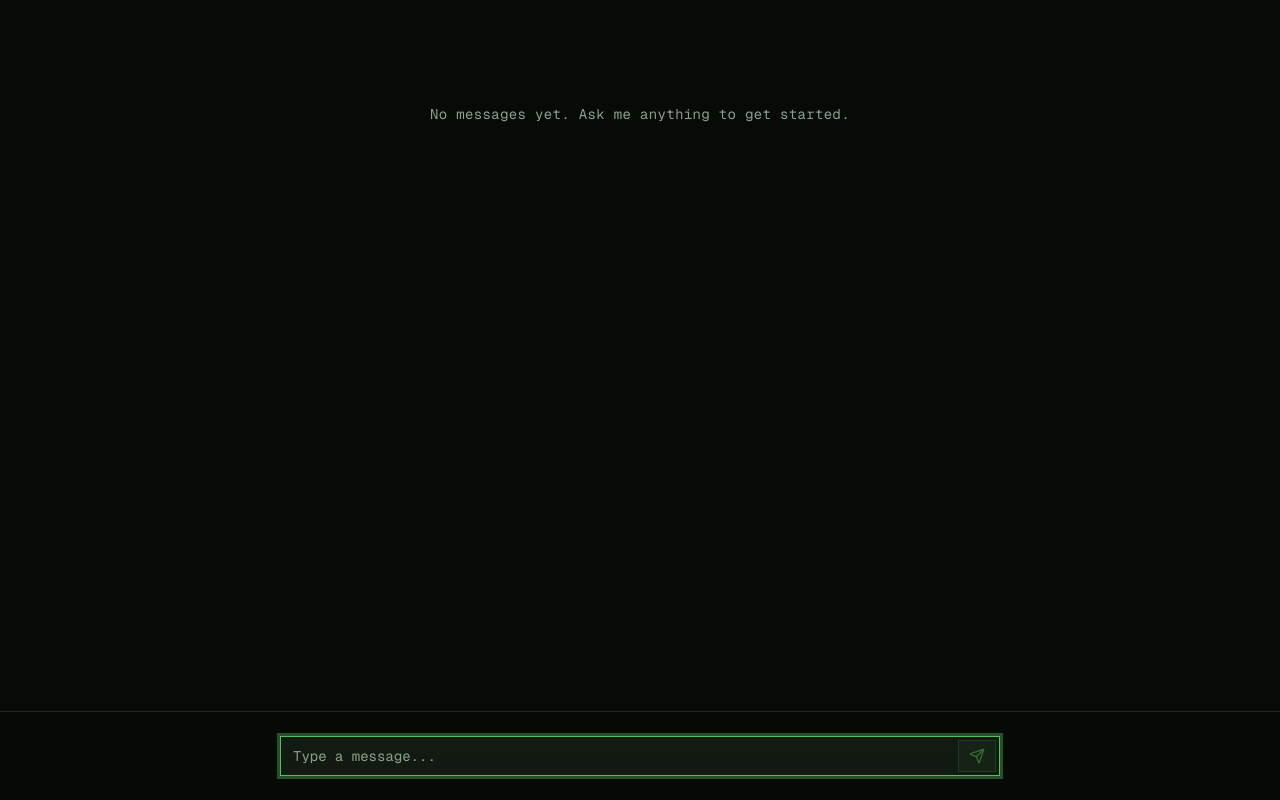
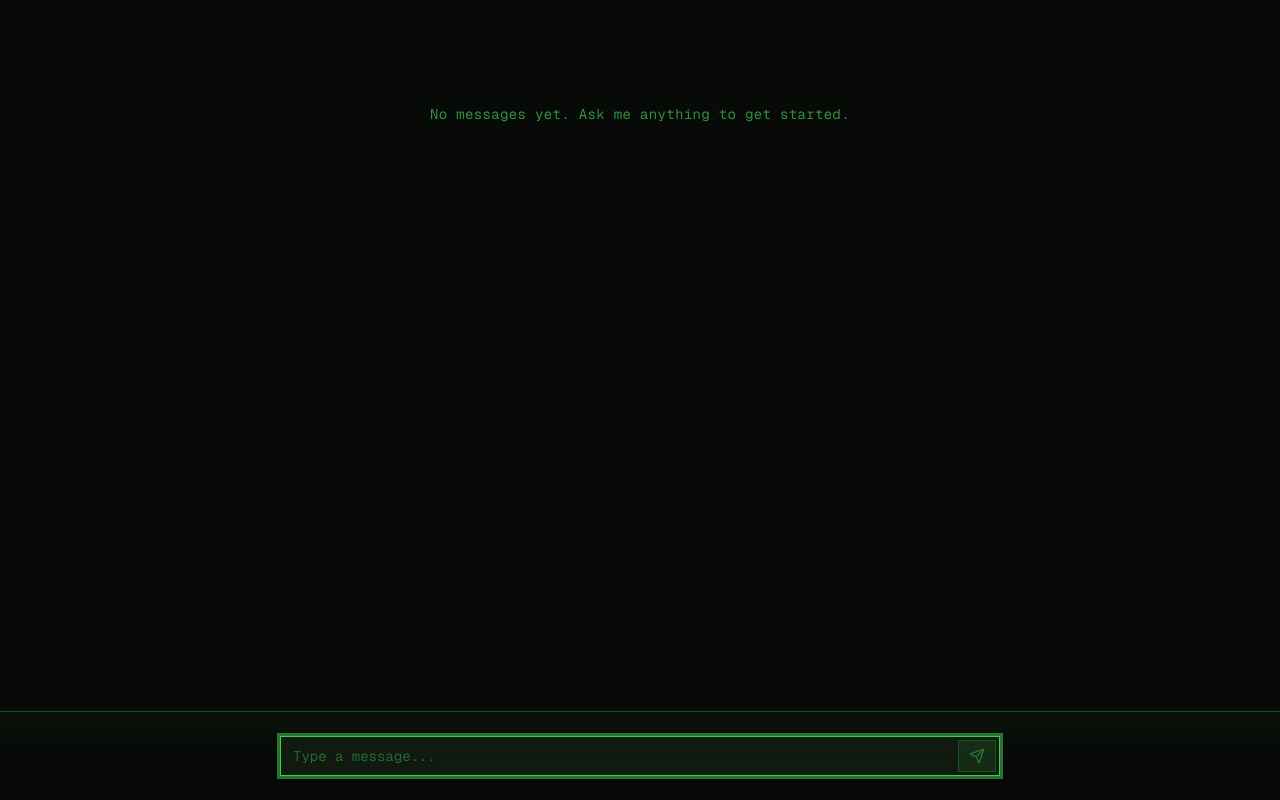
Before and after one commit to ingoau/prompt-injection-thingy, a Next.js app: page / in a window 1280 px wide. Built offline with nearby package versions, Linux system fonts and the light colour scheme.

Commit message:
change theme more

```diff
--- a/app/globals.css
+++ b/app/globals.css
@@ -58,18 +58,18 @@
   --card-foreground: oklch(0.235 0.02 145);
   --popover: oklch(0.985 0.004 145);
   --popover-foreground: oklch(0.235 0.02 145);
-  --primary: oklch(0.54 0.12 145);
+  --primary: oklch(0.56 0.145 145);
   --primary-foreground: oklch(0.985 0.004 145);
-  --secondary: oklch(0.95 0.01 145);
-  --secondary-foreground: oklch(0.29 0.03 145);
-  --muted: oklch(0.95 0.01 145);
-  --muted-foreground: oklch(0.49 0.05 145);
-  --accent: oklch(0.93 0.02 145);
-  --accent-foreground: oklch(0.3 0.04 145);
+  --secondary: oklch(0.95 0.015 145);
+  --secondary-foreground: oklch(0.29 0.035 145);
+  --muted: oklch(0.95 0.015 145);
+  --muted-foreground: oklch(0.49 0.06 145);
+  --accent: oklch(0.93 0.03 145);
+  --accent-foreground: oklch(0.3 0.055 145);
   --destructive: oklch(0.577 0.245 27.325);
-  --border: oklch(0.88 0.02 145);
-  --input: oklch(0.88 0.02 145);
-  --ring: oklch(0.54 0.12 145);
+  --border: oklch(0.88 0.03 145);
+  --input: oklch(0.88 0.03 145);
+  --ring: oklch(0.56 0.145 145);
   --chart-1: oklch(0.646 0.222 41.116);
   --chart-2: oklch(0.6 0.118 184.704);
   --chart-3: oklch(0.398 0.07 227.392);
@@ -92,18 +92,18 @@
   --card-foreground: oklch(0.9 0.05 145);
   --popover: oklch(0.175 0.015 145);
   --popover-foreground: oklch(0.9 0.05 145);
-  --primary: oklch(0.72 0.17 145);
+  --primary: oklch(0.74 0.2 145);
   --primary-foreground: oklch(0.13 0.01 145);
-  --secondary: oklch(0.24 0.015 145);
-  --secondary-foreground: oklch(0.86 0.04 145);
-  --muted: oklch(0.24 0.015 145);
-  --muted-foreground: oklch(0.69 0.05 145);
-  --accent: oklch(0.27 0.02 145);
-  --accent-foreground: oklch(0.86 0.06 145);
+  --secondary: oklch(0.24 0.022 145);
+  --secondary-foreground: oklch(0.86 0.05 145);
+  --muted: oklch(0.24 0.022 145);
+  --muted-foreground: oklch(0.7 0.065 145);
+  --accent: oklch(0.27 0.03 145);
+  --accent-foreground: oklch(0.86 0.075 145);
   --destructive: oklch(0.704 0.191 22.216);
-  --border: oklch(0.35 0.035 145);
-  --input: oklch(0.35 0.035 145);
-  --ring: oklch(0.72 0.17 145);
+  --border: oklch(0.35 0.05 145);
+  --input: oklch(0.35 0.05 145);
+  --ring: oklch(0.74 0.2 145);
   --chart-1: oklch(0.488 0.243 264.376);
   --chart-2: oklch(0.696 0.17 162.48);
   --chart-3: oklch(0.769 0.188 70.08);
--- a/app/page.tsx
+++ b/app/page.tsx
@@ -95,21 +95,25 @@ export default function Home() {
       <ScrollArea className="min-h-0 flex-1">
         <div className="mx-auto w-full max-w-3xl space-y-4 p-4 sm:p-6 pb-24!">
           {messages.length === 0 ? (
-            <p className="text-muted-foreground py-20 text-center text-sm tracking-wide">
+            <p className="text-primary/70 py-20 text-center text-sm tracking-wide">
               No messages yet. Ask me anything to get started.
             </p>
           ) : (
             messages.map((message) => {
               const text = getMessageText(message);
               const label = message.role === "user" ? "User" : "Agent";
+              const isAgent = message.role === "assistant";
 
               return (
                 <div
                   key={message.id}
-                  className="w-full border-l-2 border-primary/30 py-1 pl-3"
+                  className={`w-full border-l-2 py-1 pl-3 ${isAgent
+                      ? "border-primary/70 bg-transparent"
+                      : "border-primary/45 bg-primary/5"
+                    }`}
                 >
                   <div className="space-y-1">
-                    <p className="text-primary/80 text-xs tracking-[0.2em] uppercase">
+                    <p className="text-primary text-xs tracking-[0.2em] uppercase">
                       {label}
                     </p>
                     {text ? (
@@ -132,7 +136,7 @@ export default function Home() {
         </div>
       </ScrollArea>
 
-      <div className="fixed inset-x-0 bottom-0 border-t border-primary/20 bg-linear-to-t from-background/95 via-background/90 to-transparent">
+      <div className="fixed inset-x-0 bottom-0 border-t border-primary/35 bg-linear-to-t from-background/95 via-background/90 to-primary/5">
         <div className="mx-auto w-full max-w-3xl p-4 sm:p-6">
           {error ? (
             <p className="text-destructive mb-2 text-sm">{error.message}</p>
@@ -147,14 +151,14 @@ export default function Home() {
                   onChange={(event) => setInput(event.target.value)}
                   onKeyDown={handleInputKeyDown}
                   placeholder="Type a message..."
-                  className="h-10 rounded-none border-primary/30 pr-24 focus-visible:ring-primary/40"
+                  className="h-10 rounded-none border-primary/45 bg-primary/5 pr-24 placeholder:text-primary/45 focus-visible:ring-primary/55"
                 />
                 <InputGroupButton>
                   <Button
                     type="submit"
                     size="sm"
                     disabled={isLoading || input.trim().length === 0}
-                    className="pointer-events-auto rounded-none border border-primary/35 bg-primary/10 text-primary hover:bg-primary/20"
+                    className="pointer-events-auto rounded-none border border-primary/50 bg-primary/20 text-primary hover:bg-primary/30"
                     aria-label="Send message"
                     title="Send"
                   >
```
